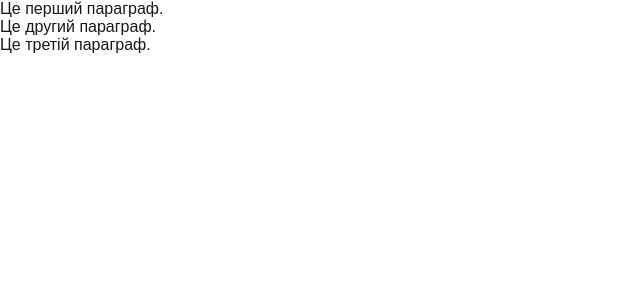
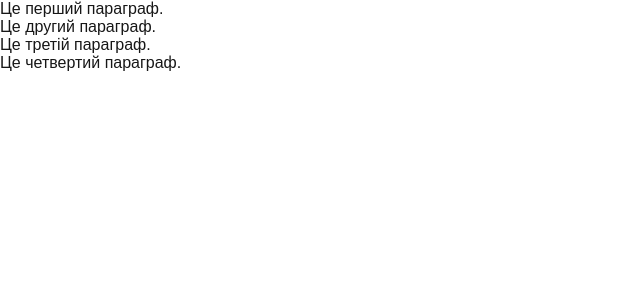
Before and after one commit to OleksandrTrokhymchuk/gitbranchtest, a Next.js app: page / in a window 1280 px wide. Shown: the top 300 px of the page, without its empty margins (0-640 px from the left). Built offline with nearby package versions, Linux system fonts and the light colour scheme.

Commit message:
add fourth paragraph

```diff
--- a/src/app/page.tsx
+++ b/src/app/page.tsx
@@ -8,6 +8,7 @@ export default function Home() {
         <p>Це перший параграф.</p>
         <p>Це другий параграф.</p>
         <p>Це третій параграф.</p>
+        <p>Це четвертий параграф.</p>
       </main>
     </>
   );
```
